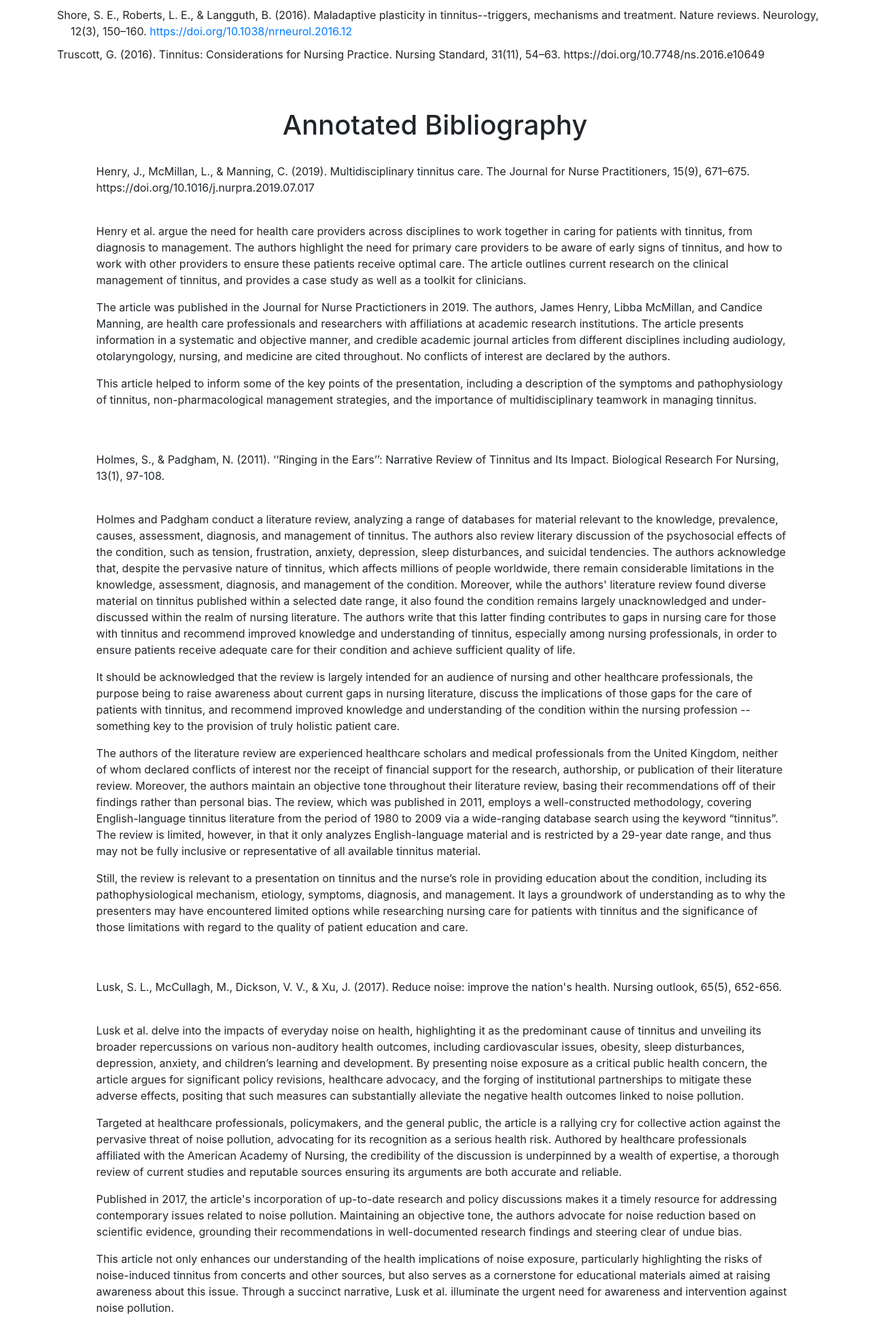
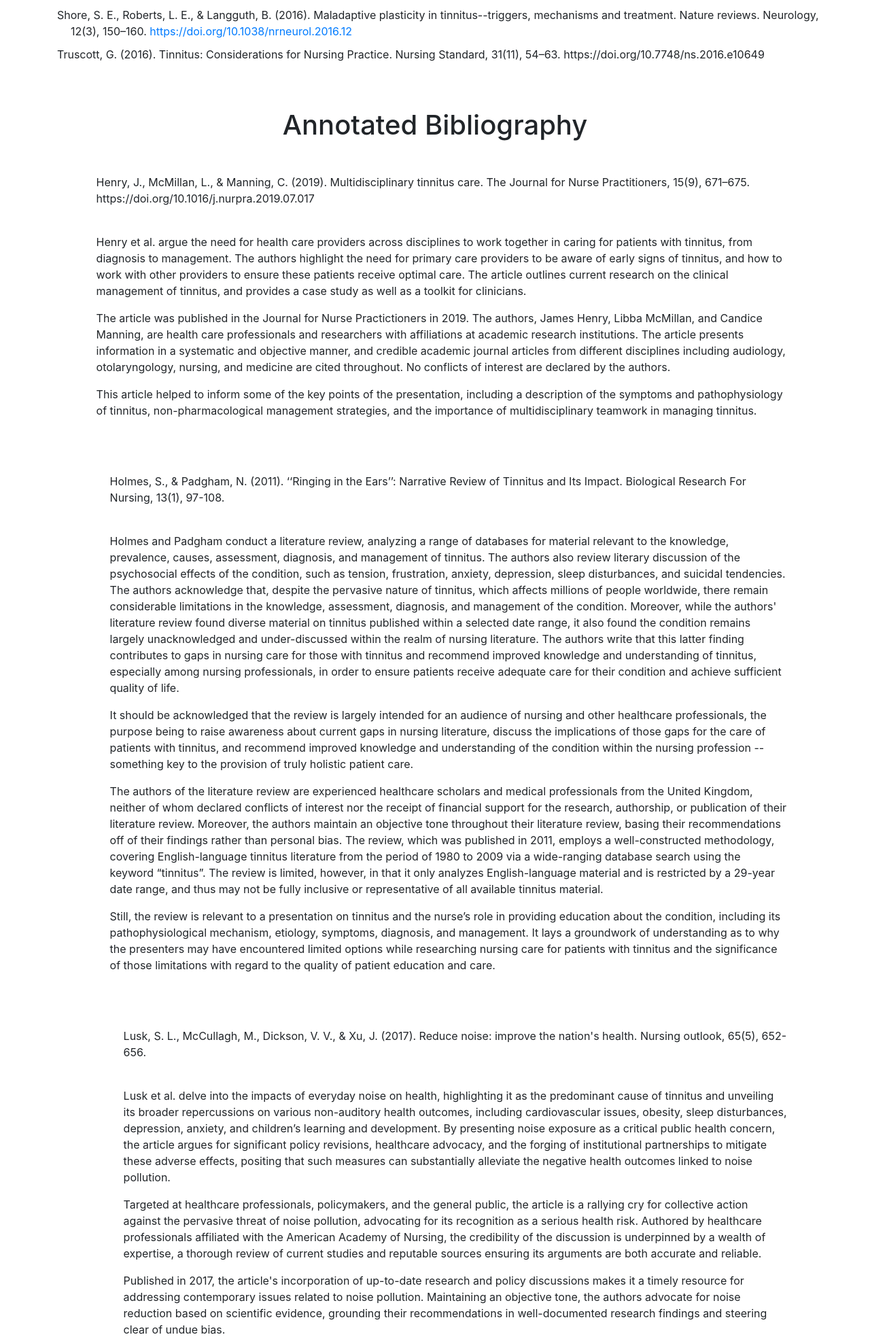
Before and after one commit to Jehaleyii/tinnitus, a Flask app: page /references in a window 1280 px wide. Shown: the part 640-2607 px from the top of the page at 68% size. Run offline with Flask 3, Linux system fonts and the light colour scheme; some libraries are stand-ins or nearby versions.

Commit message:
Update references.html

```diff
--- a/api/templates/references.html
+++ b/api/templates/references.html
@@ -105,25 +105,28 @@
 </head>
 <body>
 
-<div class="bibliography">
 
-       <p> <class="reference">Henry, J., McMillan, L., & Manning, C. (2019). Multidisciplinary tinnitus care. The Journal for Nurse Practitioners, 15(9), 671–675. https://doi.org/10.1016/j.nurpra.2019.07.017 </p>
-   <br>
+
+       <p> <div class="bibliography">Henry, J., McMillan, L., & Manning, C. (2019). Multidisciplinary tinnitus care. The Journal for Nurse Practitioners, 15(9), 671–675. https://doi.org/10.1016/j.nurpra.2019.07.017 </p>
+   <div>
+           <br>
 <p>Henry et al. argue the need for health care providers across disciplines to work together in caring for patients with tinnitus, from diagnosis to management.  The authors highlight the need for primary care providers to be aware of early signs of tinnitus, and how to work with other providers to ensure these patients receive optimal care.  The article outlines current research on the clinical management of tinnitus, and provides a case study as well as a toolkit for clinicians.</p>
 <p>The article was published in the Journal for Nurse Practictioners in 2019.  The authors, James Henry, Libba McMillan, and Candice Manning, are health care professionals and researchers with affiliations at academic research institutions.  The article presents information in a systematic and objective manner, and credible academic journal articles from different disciplines including audiology, otolaryngology, nursing, and medicine are cited throughout.   No conflicts of interest are declared by the authors.</p>
 <p>This article helped to inform some of the key points of the presentation, including a description of the symptoms and pathophysiology of tinnitus, non-pharmacological management strategies, and the importance of multidisciplinary teamwork in managing tinnitus. </p>
 <br>
     <br>
-    <p> <class="reference">Holmes, S., & Padgham, N. (2011). ‘‘Ringing in the Ears’’: Narrative Review of Tinnitus and Its Impact. Biological Research For Nursing, 13(1), 97-108.</p>
-   <br>
+    <p> <div class="bibliography">Holmes, S., & Padgham, N. (2011). ‘‘Ringing in the Ears’’: Narrative Review of Tinnitus and Its Impact. Biological Research For Nursing, 13(1), 97-108.</p>
+  <div>
+        <br>
     <p>Holmes and Padgham conduct a literature review, analyzing a range of databases for material relevant to the knowledge, prevalence, causes, assessment, diagnosis, and management of tinnitus. The authors also review literary discussion of the psychosocial effects of the condition, such as tension, frustration, anxiety, depression, sleep disturbances, and suicidal tendencies. The authors acknowledge that, despite the pervasive nature of tinnitus, which affects millions of people worldwide, there remain considerable limitations in the knowledge, assessment, diagnosis, and management of the condition. Moreover, while the authors' literature review found diverse material on tinnitus published within a selected date range, it also found the condition remains largely unacknowledged and under-discussed within the realm of nursing literature. The authors write that this latter finding contributes to gaps in nursing care for those with tinnitus and recommend improved knowledge and understanding of tinnitus, especially among nursing professionals, in order to ensure patients receive adequate care for their condition and achieve sufficient quality of life.</p>
 <p>It should be acknowledged that the review is largely intended for an audience of nursing and other healthcare professionals, the purpose being to raise awareness about current gaps in nursing literature, discuss the implications of those gaps for the care of patients with tinnitus, and recommend improved knowledge and understanding of the condition within the nursing profession -- something key to the provision of truly holistic patient care. </p>
 <p>The authors of the literature review are experienced healthcare scholars and medical professionals from the United Kingdom, neither of whom declared conflicts of interest nor the receipt of financial support for the research, authorship, or publication of their literature review. Moreover, the authors maintain an objective tone throughout their literature review, basing their recommendations off of their findings rather than personal bias. The review, which was published in 2011, employs a well-constructed methodology, covering English-language tinnitus literature from the period of 1980 to 2009 via a wide-ranging database search using the keyword “tinnitus”. The review is limited, however, in that it only analyzes English-language material and is restricted by a 29-year date range, and thus may not be fully inclusive or representative of all available tinnitus material. </p>
 <p>Still, the review is relevant to a presentation on tinnitus and the nurse’s role in providing education about the condition, including its pathophysiological mechanism, etiology, symptoms, diagnosis, and management. It lays a groundwork of understanding as to why the presenters may have encountered limited options while researching nursing care for patients with tinnitus and the significance of those limitations with regard to the quality of patient education and care.  </p>
 <br>
     <br>
-    <p> <class="reference">Lusk, S. L., McCullagh, M., Dickson, V. V., & Xu, J. (2017). Reduce noise: improve the nation's health. Nursing outlook, 65(5), 652-656.</p>
-   <br>
+    <p> <div class="bibliography">Lusk, S. L., McCullagh, M., Dickson, V. V., & Xu, J. (2017). Reduce noise: improve the nation's health. Nursing outlook, 65(5), 652-656.</p>
+   <div>
+        <br>
 <p>Lusk et al. delve into the impacts of everyday noise on health, highlighting it as the predominant cause of tinnitus and unveiling its broader repercussions on various non-auditory health outcomes, including cardiovascular issues, obesity, sleep disturbances, depression, anxiety, and children’s learning and development. By presenting noise exposure as a critical public health concern, the article argues for significant policy revisions, healthcare advocacy, and the forging of institutional partnerships to mitigate these adverse effects, positing that such measures can substantially alleviate the negative health outcomes linked to noise pollution.</p>
 <p>Targeted at healthcare professionals, policymakers, and the general public, the article is a rallying cry for collective action against the pervasive threat of noise pollution, advocating for its recognition as a serious health risk. Authored by healthcare professionals affiliated with the American Academy of Nursing, the credibility of the discussion is underpinned by a wealth of expertise, a thorough review of current studies and reputable sources ensuring its arguments are both accurate and reliable.</p>
 <p>Published in 2017, the article's incorporation of up-to-date research and policy discussions makes it a timely resource for addressing contemporary issues related to noise pollution. Maintaining an objective tone, the authors advocate for noise reduction based on scientific evidence, grounding their recommendations in well-documented research findings and steering clear of undue bias.</p>
@@ -131,16 +134,18 @@
 <br>
     <br>
 
-    <p> <class="reference">Rademaker, M., Stegeman, I., Hooiveld, M., Stokroos, R., & Smit, A. (2021). Patients with tinnitus use more primary healthcare compared to people without tinnitus. Scientific Reports, 11(1),</p>
-   <br>
+    <p> <div class="bibliography">Rademaker, M., Stegeman, I., Hooiveld, M., Stokroos, R., & Smit, A. (2021). Patients with tinnitus use more primary healthcare compared to people without tinnitus. Scientific Reports, 11(1),</p>
+   <div>
+        <br>
 <p>Rademaker et al. perform an analysis of people with tinnitus and those without, comparing primary healthcare consumption between the two groups. Overall, the analysis found that those with tinnitus had more -- an average of four -- primary healthcare visits per year than those without. Additionally, the study found that those with tinnitus were prescribed more medications and were more frequently referred to medical specialists. </p>
 <p>The analysis, published in 2021, incorporates data pertinent to the total number of primary healthcare consultations, drug prescriptions, and medical specialist referrals among a Dutch cohort. Electronic health record data were collected from a total of 295 general practices. Though this represents a significantly large cohort size, there are limitations with regard to the definition of a tinnitus patient, as the analysis defined a tinnitus patient as a person with an open episode of tinnitus in 2018, or an electronic health record registration of tinnitus between mid-2017 through the end of 2018. These data are also representative only of a Dutch cohort and therefore not necessarily representative of the experiences of a global patient population with distinct healthcare systems and experiences. </p>
 <p>Overall, the analysis, geared toward an audience of healthcare professionals, is timely in that it was published within the past five years and uses objective data and analysis to reach its conclusion. The authors are reliable in that they are medical scholars and professionals. Additionally, the authors declare no competing interests and, though funded by Cochlear, the funder did not have any involvement in the design, collection, analysis, or interpretation of the analysis. </p>
 <p>The analysis is pertinent to a presentation on tinnitus as it demonstrates a more significant healthcare need among those experiencing tinnitus than those who do not experience the condition. This is important for the presenters to consider as they examine the role of nurses in meeting the healthcare needs of tinnitus patients, including what those needs are and how those needs are being met.</p>
 <br>
     <br>
-    <p> <class="reference">Truscott, G. (2016). Tinnitus: Considerations for Nursing Practice. Nursing Standard, 31(11), 54–63. https://doi.org/10.7748/ns.2016.e10649 </p>
-   <br>
+    <p> <div class="bibliography">Truscott, G. (2016). Tinnitus: Considerations for Nursing Practice. Nursing Standard, 31(11), 54–63. https://doi.org/10.7748/ns.2016.e10649 </p>
+   <div>
+        <br>
     <p>In this article, the author provides a holistic overview of tinnitus and current treatment strategies aimed at educating nurses on caring for patients with this condition.  The author summarizes the etiology and pathophysiology of tinnitus, outlines treatment options, and discusses co-occurring conditions.  Throughout the article, there are “Time-Out” activities to help readers integrate the information.  The author’s goal is to educate nurses on tinnitus so that nurses across different disciplines will be better equipped to incorporate tinnitus management into patient care.</p>
 <p>The information in this article is relevant and credible.  The article was published in the scholarly journal Nursing Standard in 2016.  The author, Gill Truscott, is a professional nurse and senior lecturer at Glyndwr University in the United Kingdom.  Truscott does not disclose any conflicts of interest, and academic citations are used throughout the text.  Truscott maintains an impartial tone throughout the article, and she consistently uses scientific evidence to support the information that she discusses. </p>
 <p>This article provides a useful framework to nurses seeking actionable information on tinnitus.  The goals of this presentation align with Truscott’s objectives, and this article served as a general summary of information on tinnitus relevant to nursing care.</p>
```
